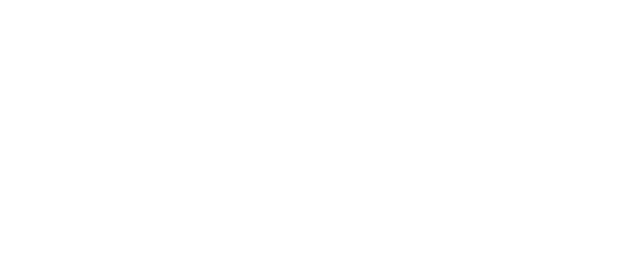
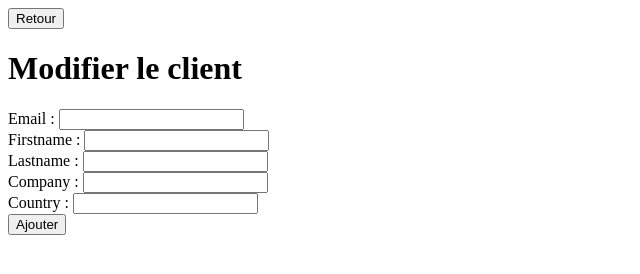
Before and after one commit to melvincurinier/FrontMDL, a website: page public/modification_client.html in a window 1280 px wide. Shown: the whole page, without its empty margins (0-640 px from the left). Drawn offline with Linux system fonts and the light colour scheme.

Commit message:
add modification client

```diff
--- a/index.js
+++ b/index.js
@@ -1,5 +1,4 @@
 const express = require("express");
-const { sendFile } = require("express/lib/response");
 const app = express();
 const port = 3000;
 
--- a/public/modification_client.html
+++ b/public/modification_client.html
@@ -7,6 +7,34 @@
     <title>Modification client</title>
 </head>
 <body>
-
+    <div>
+        <button onclick="window.location.href='./index.html';">Retour</button>
+        <h1>Modifier le client</h1>
+    </div>
+    <form action="">
+        <div>
+            <label for="email">Email :</label>
+            <input type="email" name="email" required>
+        </div>
+        <div>
+            <label for="first">Firstname :</label>
+            <input type="text" name="first" required>
+        </div>
+        <div>
+            <label for="last">Lastname :</label>
+            <input type="text" name="last" required>
+        </div>
+        <div>
+            <label for="company">Company :</label>
+            <input type="text" name="company" required>
+        </div>
+        <div>
+            <label for="country">Country :</label>
+            <input type="text" name="country" required>
+        </div>
+        <div>
+            <input type="submit" value="Ajouter">
+        </div>
+    </form>
 </body>
 </html>
```
Also changed, not shown: public/creation_client.html (+9 -5 lines), public/index.html (+6 -2 lines).
